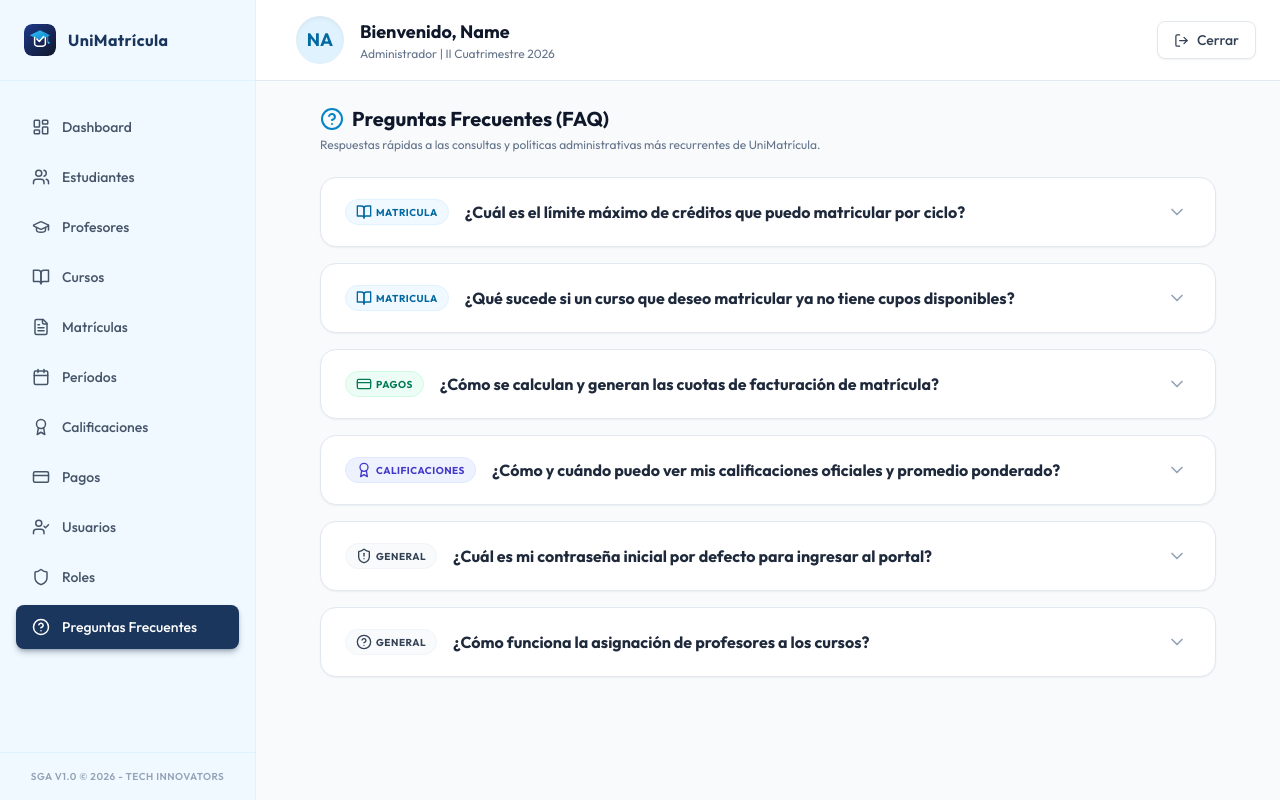
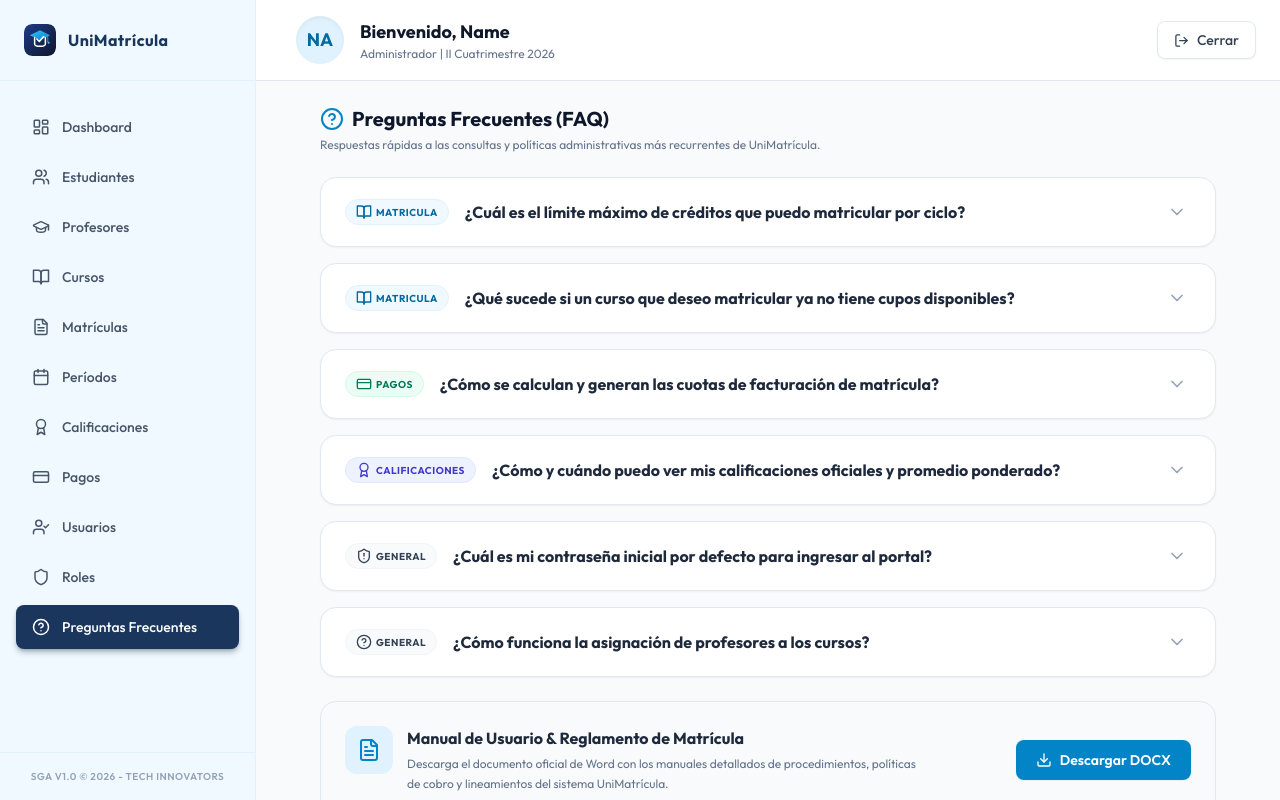
Before and after one commit to Slaterfr/uni-matricula-front, a React (Vite) app: page /faq in a window 1280 px wide. Built offline with nearby package versions, Linux system fonts and the light colour scheme; no server answers; sample sign-in values are in the browser's storage.

Commit message:
Added documentation

```diff
--- a/src/pages/FAQ.tsx
+++ b/src/pages/FAQ.tsx
@@ -1,5 +1,5 @@
 import React, { useState } from 'react';
-import { HelpCircle, ChevronDown, ChevronUp, BookOpen, CreditCard, ShieldAlert, Award } from 'lucide-react';
+import { HelpCircle, ChevronDown, ChevronUp, BookOpen, CreditCard, ShieldAlert, Award, FileText, Download } from 'lucide-react';
 
 interface FAQItem {
   question: string;
@@ -114,9 +114,8 @@ const FAQ: React.FC = () => {
 
               {/* Panel de respuesta */}
               <div
-                className={`transition-all duration-300 ease-in-out ${
-                  isOpen ? 'max-h-[500px] border-t border-slate-100 opacity-100' : 'max-h-0 opacity-0 overflow-hidden'
-                }`}
+                className={`transition-all duration-300 ease-in-out ${isOpen ? 'max-h-[500px] border-t border-slate-100 opacity-100' : 'max-h-0 opacity-0 overflow-hidden'
+                  }`}
               >
                 <div className="px-6 py-5 text-sm text-slate-600 leading-relaxed bg-slate-50/30">
                   {faq.answer}
@@ -126,6 +125,29 @@ const FAQ: React.FC = () => {
           );
         })}
       </div>
+
+      {/* Sección de Recursos / Descarga de Manual */}
+      <div className="bg-slate-50 border border-slate-200 rounded-2xl p-6 mt-8 flex flex-col sm:flex-row items-start sm:items-center justify-between gap-4">
+        <div className="flex items-start space-x-3.5">
+          <div className="bg-blue-100 text-blue-600 p-3 rounded-xl flex-shrink-0">
+            <FileText size={24} />
+          </div>
+          <div>
+            <h4 className="font-bold text-slate-800 text-sm sm:text-base">Manual de Usuario & Reglamento de Matrícula</h4>
+            <p className="text-xs text-slate-500 mt-1 leading-relaxed max-w-lg">
+              Descarga el documento oficial de Word con los manuales detallados de procedimientos, políticas de cobro y lineamientos del sistema UniMatrícula.
+            </p>
+          </div>
+        </div>
+        <a
+          href="/documentacionUniMatricula.docx"
+          download
+          className="inline-flex items-center space-x-2 bg-blue-600 hover:bg-blue-700 text-white px-5 py-2.5 rounded-lg text-sm font-semibold transition-all shadow-sm w-full sm:w-auto justify-center"
+        >
+          <Download size={16} />
+          <span>Descargar DOCX</span>
+        </a>
+      </div>
     </div>
   );
 };
```
Also changed, not shown: 2 other files (tests, documents, lock files or other folders).
